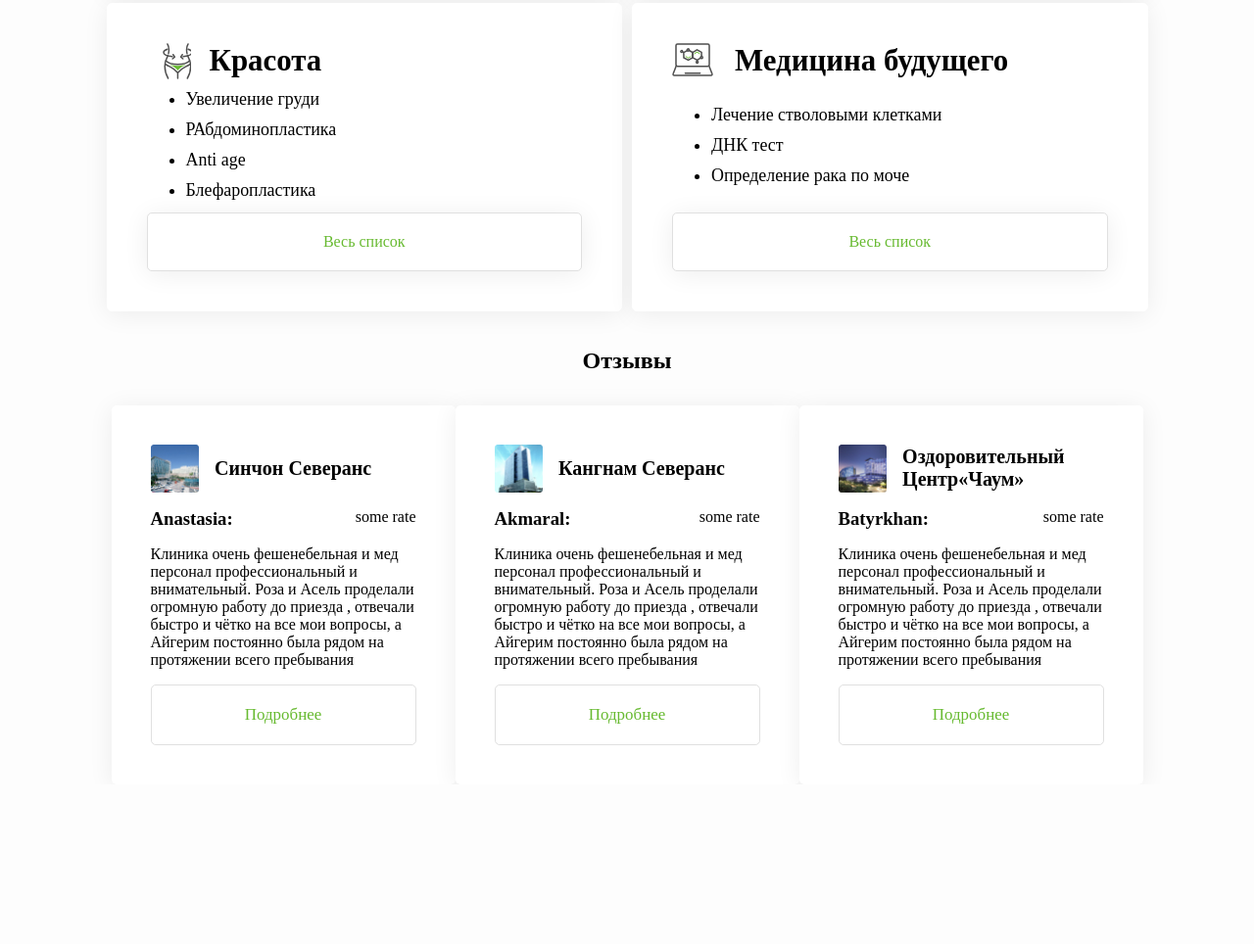
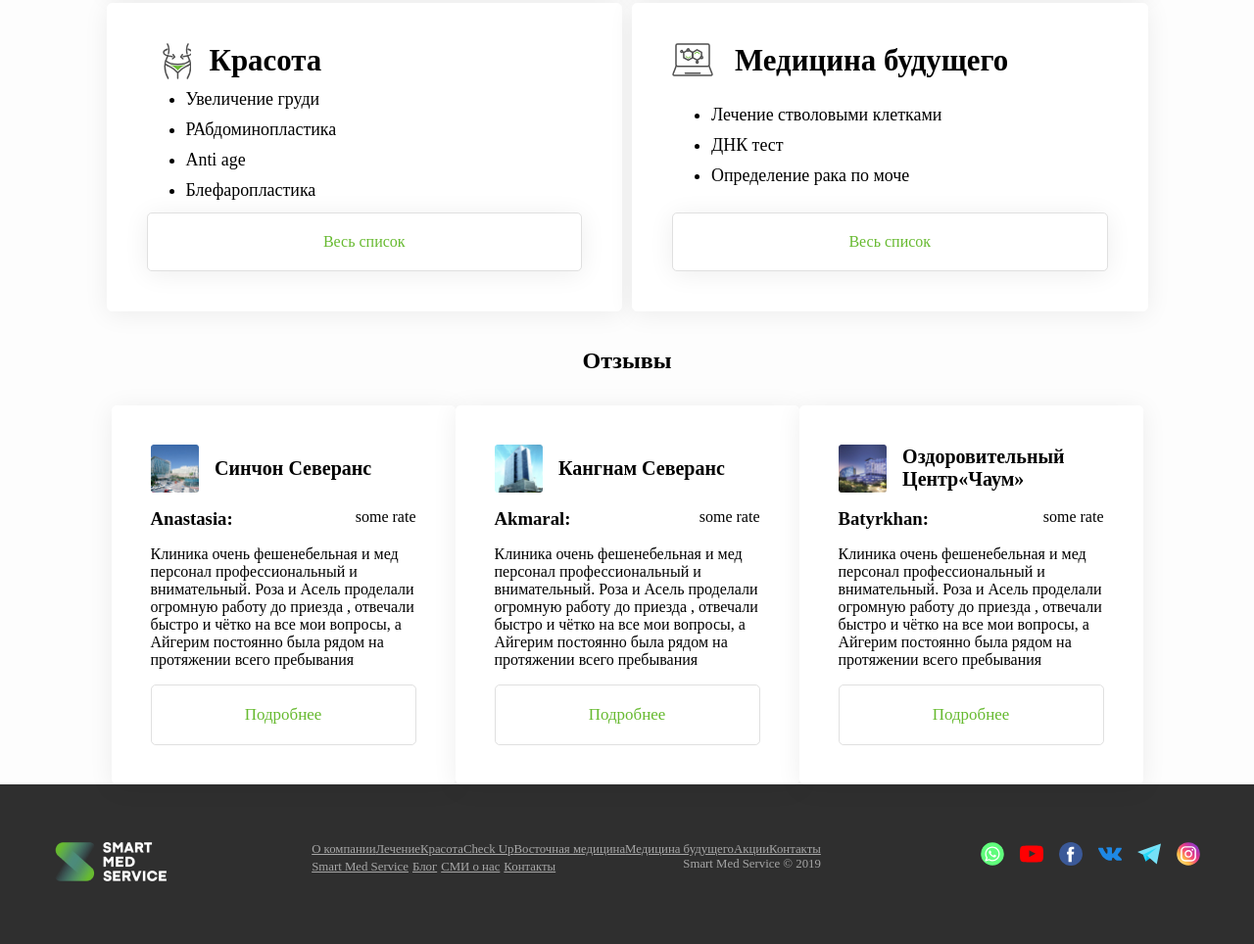
Before and after one commit to nazarPryt/Smart-Med-Service, a plain HTML site: page index.html in a window 1280 px wide. Shown: the part 1675-2639 px from the top of the page at 98% size. Before the commit the page ends 2476 px from the top, so only its background shows below. Drawn offline with Linux system fonts and the light colour scheme; a web font is replaced by a local one.

Commit message:
add footer section

```diff
--- a/index.html
+++ b/index.html
@@ -227,13 +227,45 @@
                 </div><!--  /Feedback__wrapper-->
             </div><!--  /Container  -->
         </section>
+    </main>
+    <footer class="footer">
+        <div class="container">
+            <div class="footer__inner">
+                <a class="footer__logo" href="#"><img src="img/logo_white.png" alt="white_logo"></a>
+                <div class="footer__nav">
 
+                    <nav class="footer__nav__inner">
+                        <a class="footer_nav__link" href="#">О компании</a>
+                        <a class="footer_nav__link" href="#">Лечение</a>
+                        <a class="footer_nav__link" href="#">Красота</a>
+                        <a class="footer_nav__link" href="#">Check Up</a>
+                        <a class="footer_nav__link" href="#">Восточная медицина</a>
+                        <a class="footer_nav__link" href="#">Медицина будущего</a>
+                        <a class="footer_nav__link" href="#">Акции</a>
+                        <a class="footer_nav__link" href="#">Контакты</a>
+                    </nav>
 
-    </main>
+                    <div class="footer__nav__inner">
+                        <nav>
+                            <a class="footer_nav__link" href="#">Smart Med Service</a>
+                            <a class="footer_nav__link" href="#">Блог</a>
+                            <a class="footer_nav__link" href="#">СМИ о нас</a>
+                            <a class="footer_nav__link" href="#">Контакты</a>
+                        </nav>
+                        <div class="copyright">Smart Med Service © 2019</div>
+                    </div>
 
-
-
-
-
+                </div>
+                <nav class="footer__social">
+                    <a class="social__link" href="#"><img class="social__link__icon" src="img/whatsapp_icon.svg" alt="whatsapp_icon"></a>
+                    <a class="social__link" href="#"><img class="social__link__icon" src="img/youtube_icon.svg" alt="youtube_icon"></a>
+                    <a class="social__link" href="#"><img class="social__link__icon" src="img/facebook_icon.svg" alt="facebook_icon"></a>
+                    <a class="social__link" href="#"><img class="social__link__icon" src="img/vk_icon.svg" alt="vk_icon"></a>
+                    <a class="social__link" href="#"><img class="social__link__icon" src="img/telegram_icon.svg" alt="telegram_icon"></a>
+                    <a class="social__link" href="#"><img class="social__link__icon" src="img/instagram_icon.svg" alt="instagram_icon"></a>
+                </nav>
+            </div>
+        </div>
+    </footer>
 </body>
 </html>
--- a/style.css
+++ b/style.css
@@ -448,3 +448,36 @@
     border-radius: 5px;
     transition: 0.2s linear;
 }
+
+
+
+/*     Footer    */
+.footer {
+    background-color: #2F2F2F;
+}
+.footer__inner {
+    display: flex;
+    justify-content: space-between;
+    padding: 3.7rem 0;
+}
+.footer__nav__inner {
+    display: flex;
+    justify-content: space-between;
+    max-width: 45.5rem;
+}
+.footer_nav__link, .copyright {
+    color: #A7A7A7;
+    font-size: 0.8rem;
+}
+.footer__social {
+    display: flex;
+    justify-content: space-between;
+}
+.social__link {
+    margin-left: 1rem;
+}
+.social__link__icon {
+    display: inline-block;
+    width: 1.5rem;
+    height: 1.5rem;
+}
```
Also changed, not shown: img/facebook_icon.svg (added), img/instagram_icon.svg (added), img/logo_white.png (added), img/telegram_icon.svg (added), img/vk_icon.svg (added), img/whatsapp_icon.svg (added), img/youtube_icon.svg (added). Lines whose indentation alone changed are shown as unchanged.
